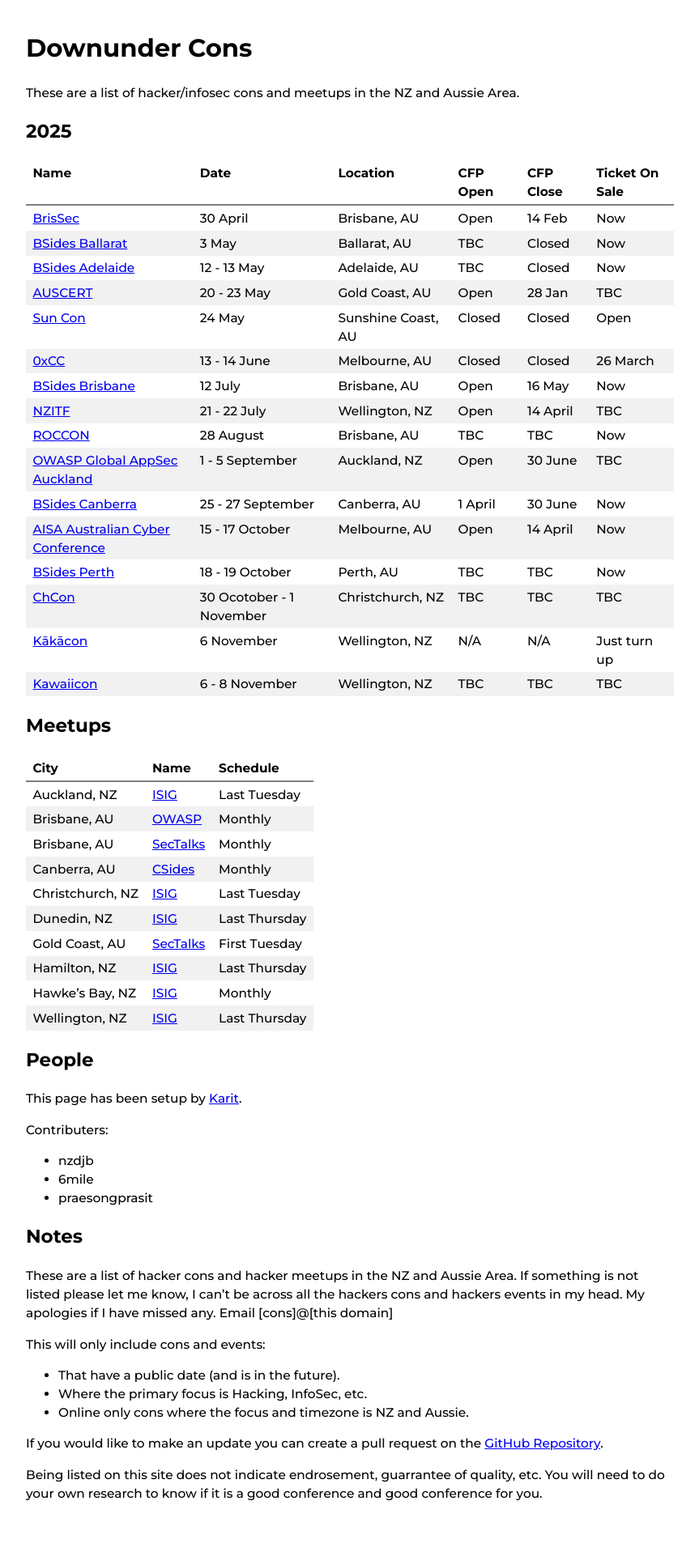
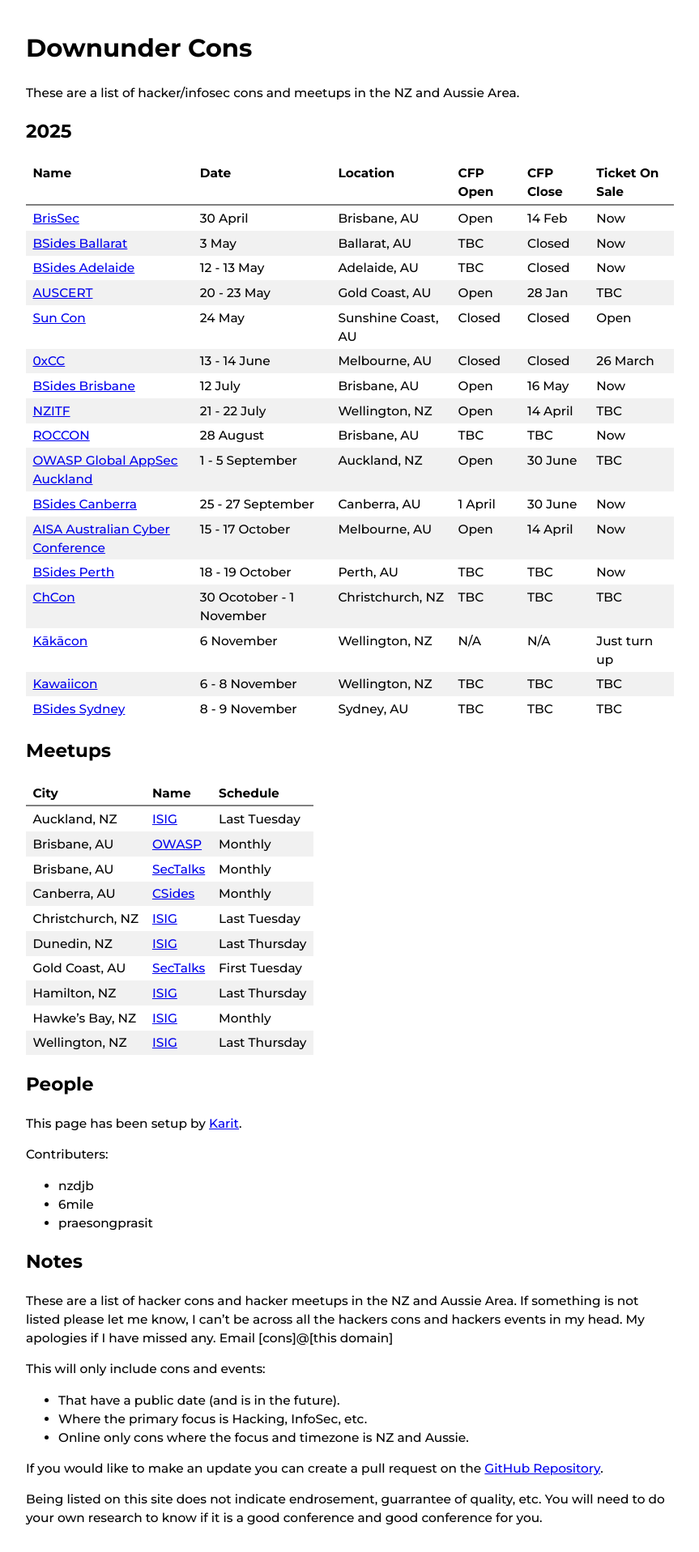
Before and after one commit to nzkarit/downundercons, a Jekyll site: the page built from index.markdown, in a window 1280 px wide. Shown: the whole page at 81% size, without its empty margins (208-1071 px from the left). Built offline with Jekyll 4.4.1, drawn with Linux system fonts in a browser that asks for light colours; before the commit the page ends 1887 px from its top, so only the background shows below that.

Commit message:
Update index.markdown

```diff
--- a/index.markdown
+++ b/index.markdown
@@ -25,6 +25,7 @@ These are a list of hacker/infosec cons and meetups in the NZ and Aussie Area.
 | [ChCon](https://2025.chcon.nz/) | 30 Ocotober - 1 November | Christchurch, NZ | TBC | TBC | TBC |
 | [Kākācon](https://www.kākācon.nz/) | 6 November | Wellington, NZ | N/A | N/A | Just turn up |
 | [Kawaiicon](https://kawaiicon.org/) | 6 - 8 November | Wellington, NZ | TBC | TBC | TBC |
+| [BSides Sydney](https://www.bsides.sydney/) | 8 - 9 November | Sydney, AU | TBC | TBC | TBC |
 
 ## Meetups
 
```
